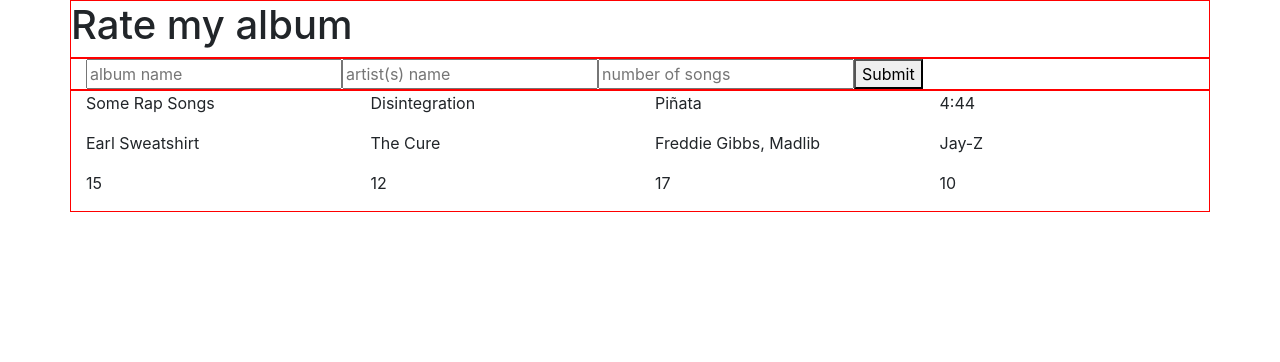
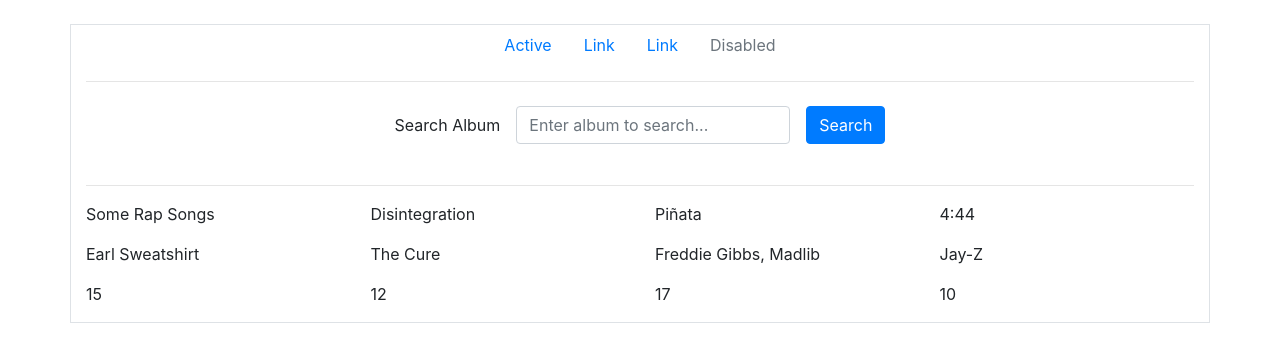
Before and after one commit to cameronconway3/album-chart-builder, a React (Create React App) app in the folder client/: page / in a window 1280 px wide. Shown: the top 362 px of the page. Built offline with nearby package versions, Linux system fonts and the light colour scheme; no server answers.

Commit message:
Spotify API search functionality

```diff
--- a/client/public/index.html
+++ b/client/public/index.html
@@ -40,5 +40,8 @@
       To begin the development, run `npm start` or `yarn start`.
       To create a production bundle, use `npm run build` or `yarn build`.
     -->
+    <script src="https://code.jquery.com/jquery-3.2.1.slim.min.js" integrity="sha384-KJ3o2DKtIkvYIK3UENzmM7KCkRr/rE9/Qpg6aAZGJwFDMVNA/GpGFF93hXpG5KkN" crossorigin="anonymous"></script>
+    <script src="https://cdnjs.cloudflare.com/ajax/libs/popper.js/1.12.9/umd/popper.min.js" integrity="sha384-ApNbgh9B+Y1QKtv3Rn7W3mgPxhU9K/ScQsAP7hUibX39j7fakFPskvXusvfa0b4Q" crossorigin="anonymous"></script>
+    <script src="https://maxcdn.bootstrapcdn.com/bootstrap/4.0.0/js/bootstrap.min.js" integrity="sha384-JZR6Spejh4U02d8jOt6vLEHfe/JQGiRRSQQxSfFWpi1MquVdAyjUar5+76PVCmYl" crossorigin="anonymous"></script>
   </body>
 </html>
--- a/client/src/components/App.js
+++ b/client/src/components/App.js
@@ -1,62 +1,23 @@
 import React, { useEffect } from 'react';
 import { AlbumProvider} from './AlbumContext';
-
-import axios from 'axios';
-import qs from 'qs';
 
 // App Components
 import Header from './Header';
 import SubmitAlbum from './SubmitAlbum';
 import ListAlbums from './ListAlbums'
-
-require('dotenv').config()
+import SearchAlbums from './SearchAlbums';
 
 function App() {
-
-    useEffect(() => {
-
-        // Variables needed to get the access token for the Spotify API
-        const client_id = process.env.REACT_APP_CLIENT_ID;
-        const client_secret = process.env.REACT_APP_CLIENT_SECRET;
-
-        const headers = {
-            headers: {
-            Accept: 'application/json',
-            'Content-Type': 'application/x-www-form-urlencoded',
-            },
-            auth: {
-                username: client_id,
-                password: client_secret,
-            },
-        };
-        const data = {
-            grant_type: 'client_credentials',
-        };
-
-        axios.post('https://accounts.spotify.com/api/token', qs.stringify(data), headers)
-            .then(data => {
-
-                const headers = {
-                    headers: {
-                        'Accept': 'application/json',
-                        'Authorization': 'Bearer ' + data.data.access_token
-                    }
-                }
-                axios.get('https://api.spotify.com/v1/search?q=album:disintegration&type=album', headers)
-                    .then(response => console.log(response.data))
-                    .catch(error => console.log(error))
-            })
-            .catch(error => console.log(error))
-
-
-    }, [])
 
     return (
         // All state from AlbumProvider is passed down throughout the application
         <AlbumProvider>
-            <div className="container">
+            <div className="container border mt-4">
                 <Header />
-                <SubmitAlbum />
+                <hr/>
+                <SearchAlbums />
+                {/* <SubmitAlbum /> */}
+                <hr/>
                 <ListAlbums />
             </div>
         </AlbumProvider>
--- a/client/src/components/Header.js
+++ b/client/src/components/Header.js
@@ -4,7 +4,22 @@
 
     return (
         <div className="row">
-            <h1>Rate my album</h1>
+            <div className="col-md-12">
+                <ul class="nav justify-content-center">
+                    <li class="nav-item">
+                        <a class="nav-link active" href="#">Active</a>
+                    </li>
+                    <li class="nav-item">
+                        <a class="nav-link" href="#">Link</a>
+                    </li>
+                    <li class="nav-item">
+                        <a class="nav-link" href="#">Link</a>
+                    </li>
+                    <li class="nav-item">
+                        <a class="nav-link disabled" href="#" tabindex="-1" aria-disabled="true">Disabled</a>
+                    </li>
+                </ul>
+            </div>
         </div>
     )
 }
--- /dev/null
+++ b/client/src/components/SearchAlbums.js
@@ -0,0 +1,130 @@
+import React, { useState, useEffect, useContext } from 'react';
+import { AlbumContext } from './AlbumContext';
+
+import SearchedAlbum from './SearchedAlbum';
+
+import axios from 'axios';
+import qs from 'qs';
+
+require('dotenv').config();
+
+const SearchAlbums = () => {
+
+    // Input States
+    const [albumName, setAlbumName] = useState('');
+    const [searchedAlbums, setSearchedAlbums] = useState('');
+    const [loading, setLoading] = useState('');
+
+    // Use album context
+    const [albums, setAlbums] = useContext(AlbumContext);
+
+    const searchAlbum = e => {
+        e.preventDefault();
+
+        if(albumName.trim().length !== 0) {
+
+            setLoading(true);
+
+            // Variables needed to get the access token for the Spotify API
+            const client_id = process.env.REACT_APP_CLIENT_ID;
+            const client_secret = process.env.REACT_APP_CLIENT_SECRET;
+
+            const headers = {
+                headers: {
+                Accept: 'application/json',
+                'Content-Type': 'application/x-www-form-urlencoded',
+                },
+                auth: {
+                    username: client_id,
+                    password: client_secret,
+                },
+            };
+            const data = {
+                grant_type: 'client_credentials',
+            };
+
+            axios.post('https://accounts.spotify.com/api/token', qs.stringify(data), headers)
+                .then(data => {
+
+                    const headers = {
+                        headers: {
+                            'Accept': 'application/json',
+                            'Authorization': 'Bearer ' + data.data.access_token
+                        }
+                    }
+                    axios.get(`https://api.spotify.com/v1/search?q=album:${albumName}&type=album`, headers)
+                        .then(response => {
+                            displayTopAlbums(response.data);
+                            setLoading(false);
+                            selectAlbum();
+                        })
+                        .catch(error => console.log(error))
+                })
+                .catch(error => console.log(error))
+        }
+    }
+
+    const displayTopAlbums = data => {
+        const albumItems = data.albums.items;
+
+        console.log(albumItems[0])
+
+        const albumsDisplay = albumItems.slice(0, 6).map((album, index) => <SearchedAlbum data={album} key={album.id}/>)
+
+        setSearchedAlbums(albumsDisplay)
+
+    }
+
+    const selectAlbum = () => {
+        const albumsToSelect = document.querySelectorAll(".choose-album");
+        for(let i = 0; i < albumsToSelect.length; i++) {
+            albumsToSelect[i].addEventListener("click", () => {
+                // Id of specific album, will be used to add data to album context
+                const albumId = albumsToSelect[i].dataset.id;
+                const albumName = albumsToSelect[i].dataset.albumname;
+                const artistsName = albumsToSelect[i].dataset.artistsname;
+                const numOfSongs = albumsToSelect[i].dataset.numofsongs;
+
+                // Create new album object to update context
+                let newAlbum = {
+                    album: albumName,
+                    artists: artistsName,
+                    numOfSongs: numOfSongs,
+                }
+
+                setAlbums(prevAlbums => [...prevAlbums, newAlbum])
+
+                document.querySelector('.search-album').reset();
+                setSearchedAlbums('');
+                setAlbumName('');
+            })
+        }
+    }
+
+    const updateAlbumToSearch = e => {
+        setAlbumName(e.target.value)
+    }
+
+    return (
+        <div className="row">
+            <div className="col-md-12">
+                <form onSubmit={searchAlbum} className="search-album form-inline justify-content-center mb-3">
+                    <div className="form-group m-2">
+                        <label htmlFor="searchAlbum" className="mr-3">Search Album</label>
+                        <input type="text" className="form-control" id="searchAlbum" placeholder="Enter album to search..." value={albumName} onChange={updateAlbumToSearch} />
+                    </div>
+                    <button className="btn btn-primary m-2">Search</button>
+                </form>
+            </div>
+            <div className="col-md-12">
+                {
+                    loading
+                    ? <div className="row"><div className="col-md-12 text-center mt-3 mb-3"><p>Loading...</p></div></div>
+                    : <div className="row">{searchedAlbums}</div>
+                }
+            </div>
+        </div>
+    )
+}
+
+export default SearchAlbums;
--- /dev/null
+++ b/client/src/components/SearchedAlbum.js
@@ -0,0 +1,23 @@
+import React, { useContext } from 'react';
+
+const SearchedAlbum = props => {
+
+    // Use album context
+    // const [albums, setAlbums] = useContext(AlbumContext);
+
+    return (
+
+            <div className="col-md-2 text-center">
+                <img className="choose-album border border-dark" width="150px" height="150px"
+                    data-id={props.data.id}
+                    data-albumname={props.data.name}
+                    data-artistsname={props.data.artists[0].name}
+                    data-numofsongs={props.data.total_tracks}
+                    src={props.data.images[1].url}
+                />
+            </div>
+        //     <p>{props.data.name} - {props.data.artists[0].name}</p>
+    )
+}
+
+export default SearchedAlbum;
--- a/client/src/index.css
+++ b/client/src/index.css
@@ -12,10 +12,14 @@
     monospace;
 }
 
-.row {
+/* .row {
   border: 1px solid red;
+}
+
+.col-md-12 {
+  border: 1px solid green;
 }
 
 .borderR {
   border: 1px solid blue;
-}
+} */
```
